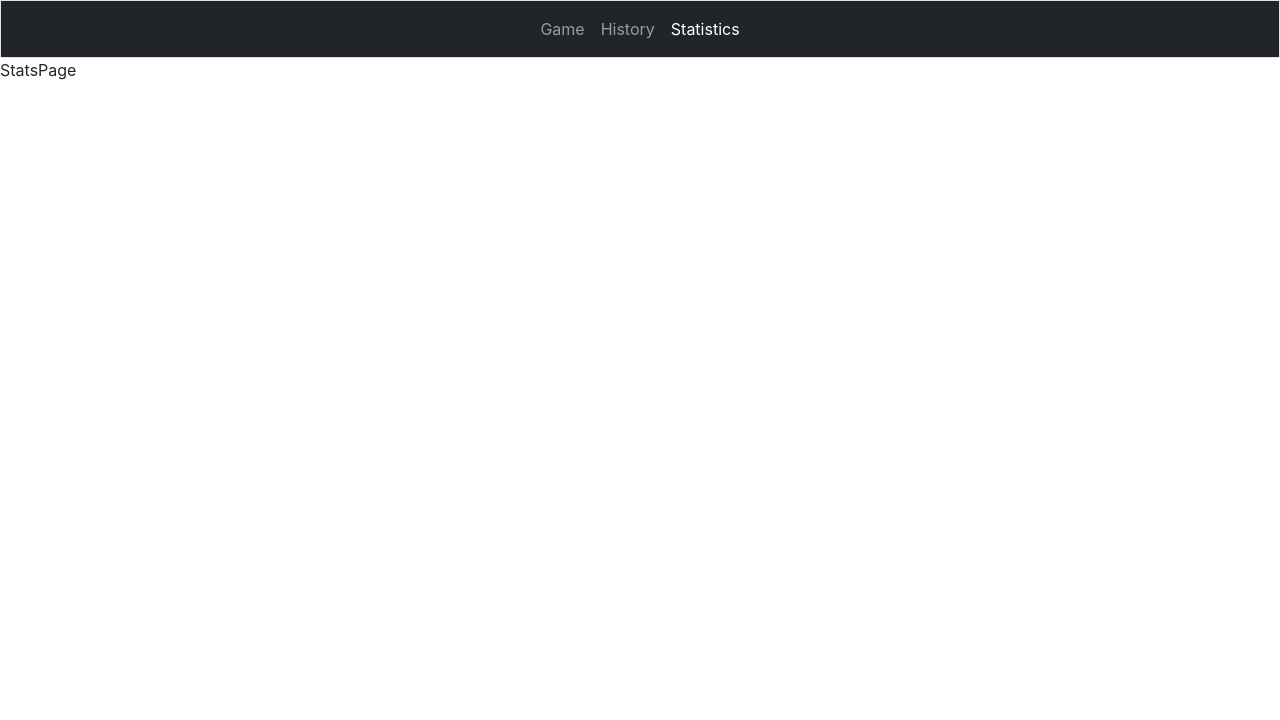
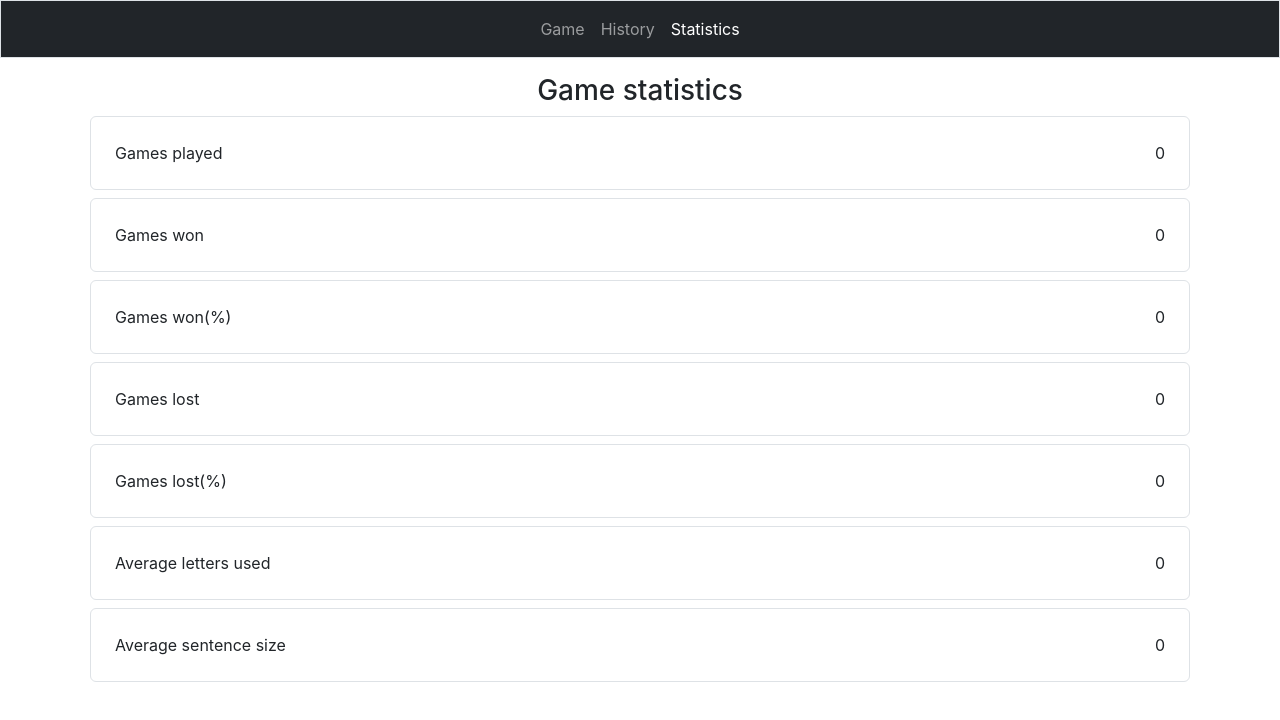
Before and after one commit to IvaBog01/React_Domaci, a React (Create React App) app: page /statistics in a window 1280 px wide. Shown: the top 720 px of the page. Built offline with nearby package versions, Linux system fonts and the light colour scheme.

Commit message:
Dodata stranica za statistiku

```diff
--- a/src/App.js
+++ b/src/App.js
@@ -16,7 +16,7 @@ function App() {
           setGameHistory(prev => [...prev, game])
         }} />} />
         <Route path='/history' element={<HistoryPage games={gameHistory} />} />
-        <Route path='/statistics' element={<StatsPage />} />
+        <Route path='/statistics' element={<StatsPage games={gameHistory} />} />
       </Routes>
     </BrowserRouter>
   );
--- /dev/null
+++ b/src/components/StatisticsItem.jsx
@@ -0,0 +1,14 @@
+import React from 'react'
+
+export default function StatisticsItem({ name, value }) {
+    return (
+        <div className='d-flex justify-content-between align-items-center m-2 border rounded p-4'>
+            <div className='font-weight-bold'>
+                {name}
+            </div>
+            <div>
+                {value}
+            </div>
+        </div>
+    )
+}
--- a/src/pages/StatsPage.jsx
+++ b/src/pages/StatsPage.jsx
@@ -1,7 +1,27 @@
 import React from 'react'
+import StatisticsItem from '../components/StatisticsItem'
 
-export default function StatsPage() {
+export default function StatsPage({ games }) {
     return (
-        <div>StatsPage</div>
+        <div className='container mt-3'>
+            <h3 className='m-2 text-center'>Game statistics</h3>
+            <StatisticsItem name='Games played' value={games.length} />
+            <StatisticsItem name='Games won' value={games.filter(g => g.won).length} />
+            <StatisticsItem name='Games won(%)' value={games.length === 0 ? 0 : (100 * games.filter(g => g.won).length / games.length).toFixed(2)} />
+            <StatisticsItem name='Games lost' value={games.filter(g => !g.won).length} />
+            <StatisticsItem name='Games lost(%)' value={games.length === 0 ? 0 : (100 * games.filter(g => !g.won).length / games.length).toFixed(2)} />
+            <StatisticsItem
+                name='Average letters used'
+                value={
+                    games.length === 0 ? 0 : (games.flatMap(g => g.usedLetters).length / games.length).toFixed(2)
+                } />
+            <StatisticsItem
+                name='Average sentence size'
+                value={
+                    games.length === 0 ? 0 : (games.reduce((acc, game) => {
+                        return acc + game.sentence.length
+                    }, 0) / games.length).toFixed(2)
+                } />
+        </div>
     )
 }
```
